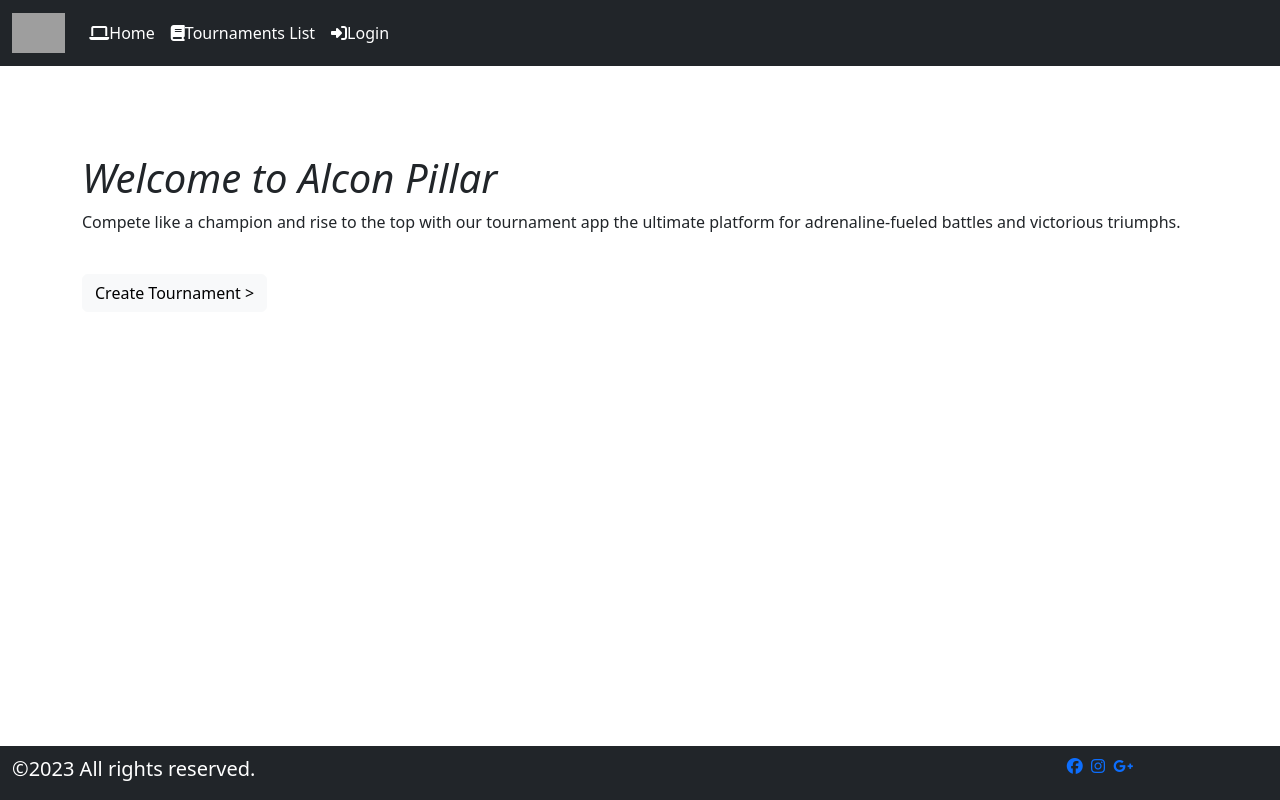
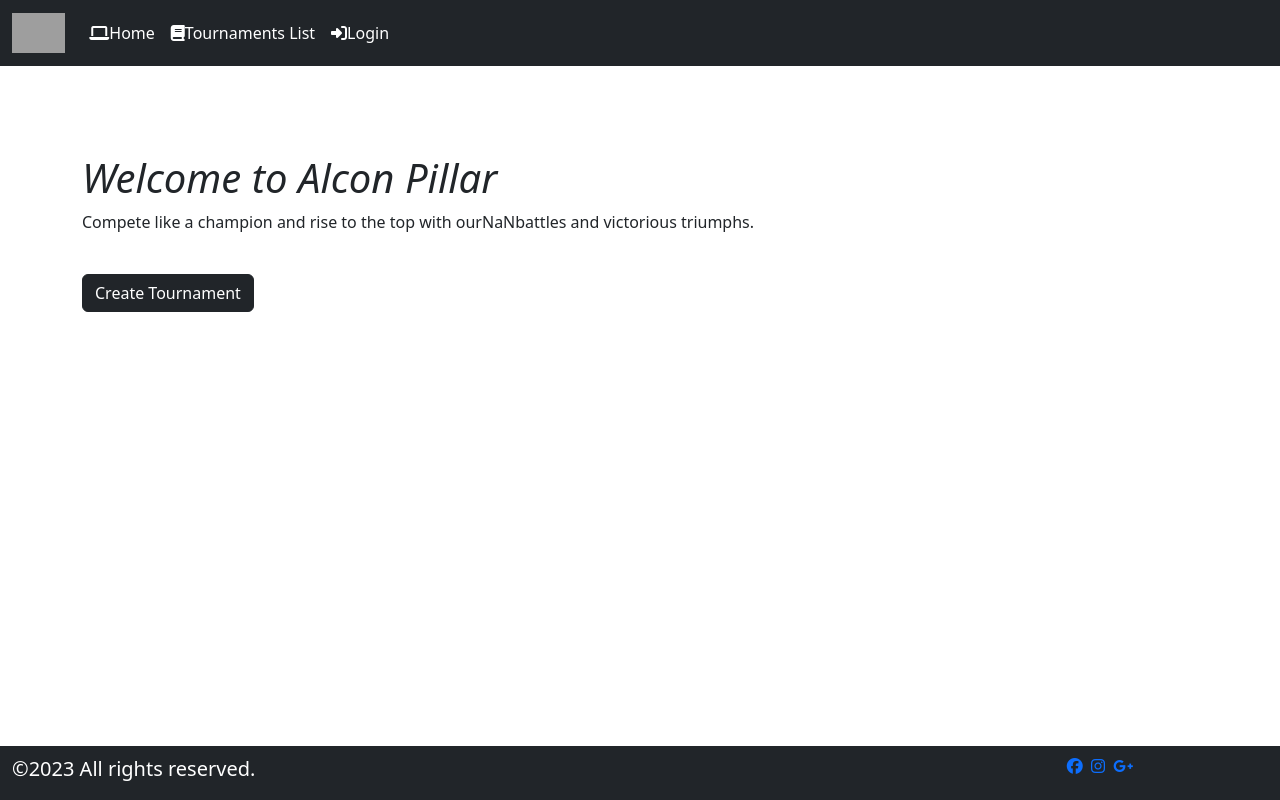
Before and after one commit to pravalikagnits/Alcon-Pillar, an Angular app: page /home in a window 1280 px wide. Built offline with nearby package versions, Linux system fonts and the light colour scheme; grey boxes are pictures that could not be loaded.

Commit message:
modify home

```diff
--- a/src/app/views/home/home.component.html
+++ b/src/app/views/home/home.component.html
@@ -1,18 +1,16 @@
 <div id="hero" class="home">
     <div class="container">
-       <div class="hero-content">
+       <div class="card-body">
           <p id="missionstate"></p>
           <br/>
           <br/>
           <br/>
-          <h1 class="color-white"><i>Welcome to Alcon Pillar</i></h1>
-          <p class="color-white typed-items" data-typed-person="|">Compete like a champion and rise to the top with our
-             tournament app the ultimate platform for adrenaline-fueled
-             battles and victorious triumphs.</p>
+          <h1 class="color-white"><i>{{welcomeMessage}}</i></h1>
+          <p class="color-white typed-items" data-typed-person="|">{{tournamentDescription}}</p>
 
           <br/>
           <div class="color-white">
-             <a href="/tournamentsList/add" class="btn btn-light" role="button">Create Tournament > </a>
+             <a [routerLink]="['/tournaments/add']"  class="btn btn-dark" role="button">Create Tournament </a>
           </div>
        </div>
     </div>
--- a/src/app/views/home/home.component.ts
+++ b/src/app/views/home/home.component.ts
@@ -7,4 +7,9 @@ import { Component } from '@angular/core';
 })
 export class HomeComponent {
 
+ public  welcomeMessage:String = "Welcome to Alcon Pillar";
+ public tournamentDescription:String = 'Compete like a champion and rise to the top with our'+
+ +'tournament app the ultimate platform for adrenaline-fueled'
+ +'battles and victorious triumphs.';
+
 }
```
